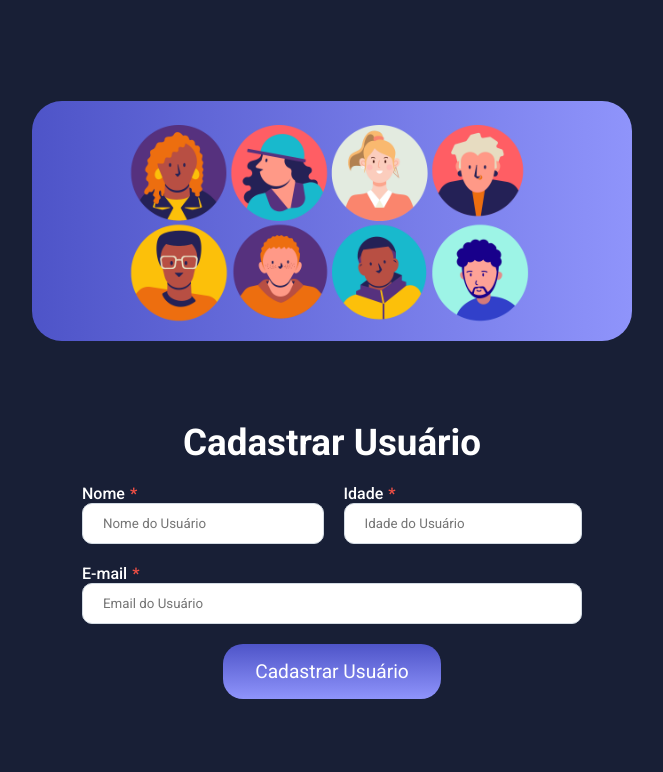
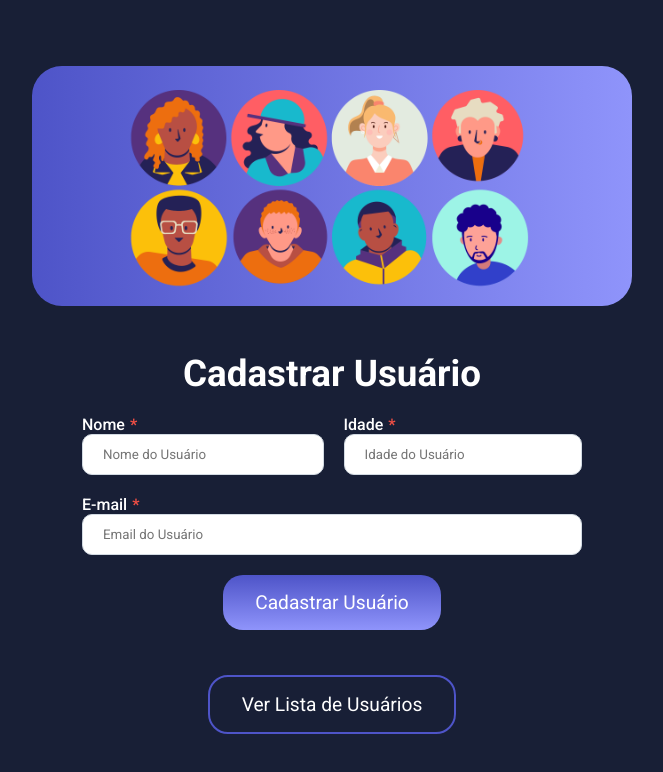
Before and after one commit to BrenoOliveiradev/cadastro-usuarios, a React (Vite) app: page / in a window 1280 px wide. Shown: the top 772 px of the page, without its empty margins (308-971 px from the left). Built offline with nearby package versions, Linux system fonts and the light colour scheme.

Commit message:
acrescentado navigate,theme e iniciado estrutura do listUsers

```diff
--- a/src/components/Button/index.jsx
+++ b/src/components/Button/index.jsx
@@ -1,9 +1,9 @@
 import { Button } from './styles'
 
-function DefaultButton({ children, ...props }) {
+function DefaultButton({ children, theme, ...props }) {
 
     return (
-        <Button {...props}>{children}</Button>
+        <Button {...props} theme={theme}>{children}</Button>
     )
 }
 
--- a/src/components/Button/styles.js
+++ b/src/components/Button/styles.js
@@ -1,8 +1,8 @@
 import styled from "styled-components";
 
 export const Button = styled.button`
-    background: linear-gradient(180deg, #4e54c8 0%, #8f94fb 100%);
-    border: none;
+    background: ${props => props.theme === 'primary' ? 'linear-gradient(180deg, #4e54c8 0%, #8f94fb 100%)' : 'transparent'} ;
+    border: ${props => props.theme === 'primary' ? 'none' : '2px solid #4e54c8'};
     font-size: 1.2rem;
     color: #ffffff;
     padding: 16px 32px;
@@ -12,12 +12,13 @@ export const Button = styled.button`
     transition: all 0.3s ease-in-out;
 
     &:hover {
+        background: ${props => props.theme === 'primary' ? 'linear-gradient(180deg, #4e54c8 0%, #8f94fb 100%)' : '#4e54c8'};
         opacity: 0.8;
-        transform: translateY(-3px);
+        transform: ${props => props.theme === 'primary' ? 'translateY(-3px)' : 'translateY(-6px)'};
     }
 
     &:active {
-        opacity: 0.5;
+        opacity: ${props => props.theme === 'primary' ? 0.5 : 0.3};
         transform: translateY(0px);
     }
 `
--- a/src/pages/Home/index.jsx
+++ b/src/pages/Home/index.jsx
@@ -1,11 +1,12 @@
 import { useRef } from "react"
+import { useNavigate } from "react-router-dom"
 import api from "../../services/api"
 
 
 import { Title, Container, Form, ContainerInputs, Input, InputLabel } from "./styles"
 
 
-import  Button  from "../../components/Button"
+import Button from "../../components/Button"
 import TopBackground from "../../components/TopBackground"
 
 
@@ -13,6 +14,8 @@ function Home() {
   const inputName = useRef()
   const inputAge = useRef()
   const inputEmail = useRef()
+
+  const navigate = useNavigate()
 
   async function registerNewUser() {
     await api.post('/usuarios', {
@@ -53,9 +56,12 @@ function Home() {
           </div>
 
 
-          <Button type="button" onClick={registerNewUser}>Cadastrar Usuário</Button>
+          <Button type="button" onClick={registerNewUser} theme="primary">Cadastrar Usuário</Button>
 
         </Form>
+
+        <Button type="button" onClick={() => navigate('/lista-de-usuarios')}>Ver Lista de Usuários</Button>
+
 
       </Container>
 
--- a/src/pages/ListUsers/index.jsx
+++ b/src/pages/ListUsers/index.jsx
@@ -1,12 +1,37 @@
+import { useEffect, useState } from 'react';
+import api from '../../services/api';
 import Button from '../../components/Button'
 import TopBackground from '../../components/TopBackground';
 
 function ListUsers() {
+    const [users, setUsers] = useState([])
+
+    useEffect(() => {
+
+        async function getUsers() {
+            const { data } = await api.get('/usuarios')
+
+            setUsers(data)
+        }
+        getUsers();
+
+    }, [])
+
 
     return (
         <div>
             <TopBackground />
             <h1>Listagem de Usuários</h1>
+
+            {users.map((user) => (
+                <div key={user.id}>
+                    <p>{user.name}</p>
+                    <p>{user.age}</p>
+                    <p>{user.email}</p>
+
+                </div>
+
+            ))}
             <Button>Voltar</Button>
         </div>
     );
```
